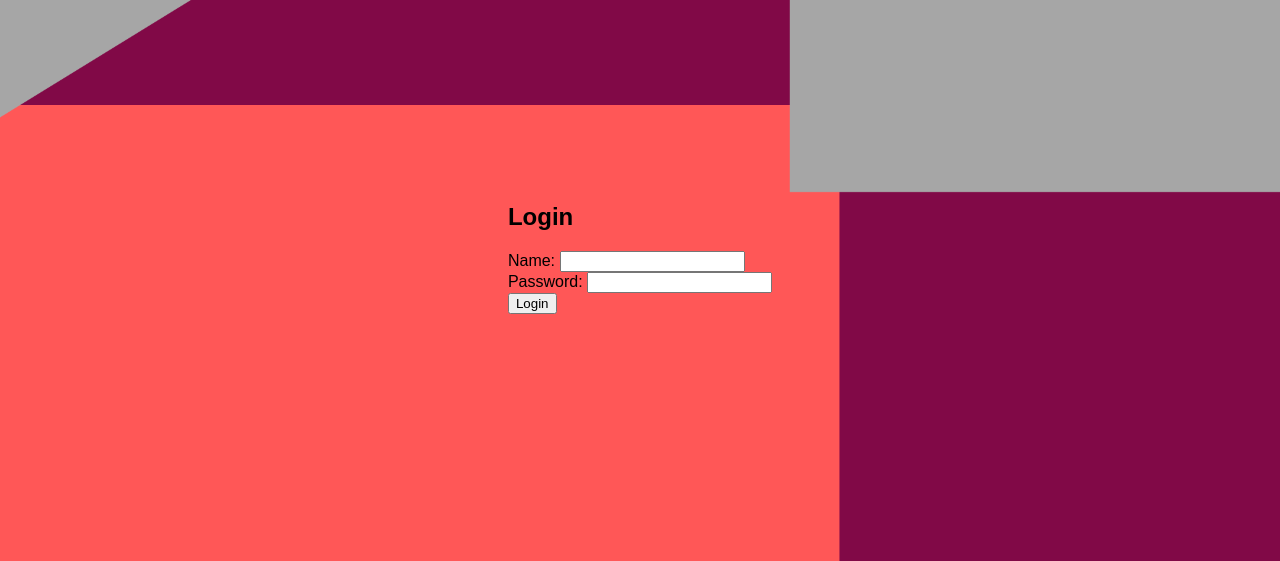
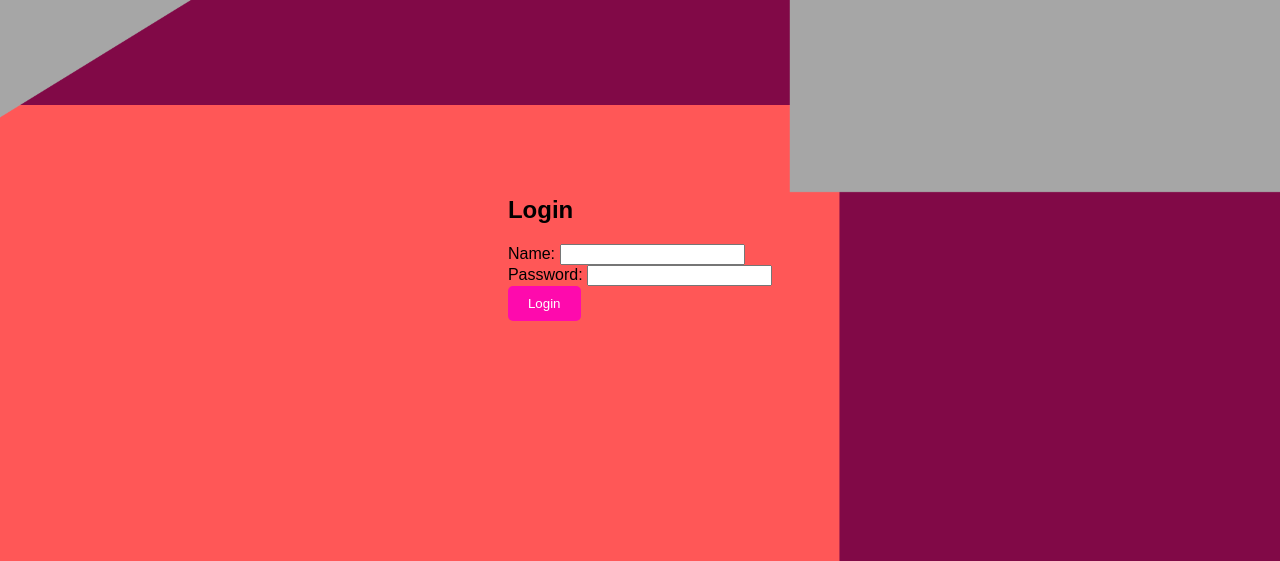
Before and after one commit to bollejoost/huisrooster, a Flask app: page /login in a window 1280 px wide. Shown: the part 131-692 px from the top of the page. Run offline with Flask 3, Linux system fonts and the light colour scheme; some libraries are stand-ins or nearby versions.

Commit message:
buttons gebeautified, wordt al erg ziek

```diff
--- a/static/styles.css
+++ b/static/styles.css
@@ -8,6 +8,22 @@ body {
     margin: 20px;
     padding: 0;
 }
+
+.custom-button {
+    background-color: #fe0aad;
+    color: #fff;
+    padding: 10px 20px;
+    border: none;
+    border-radius: 5px;
+    cursor: pointer;
+    transition: background-color 0.3s ease;
+}
+
+.custom-button:hover {
+    background-color: #ff8080;
+    /* Add other hover effects as needed */
+}
+
 
 .container {
     width: 80%;
--- a/templates/login.html
+++ b/templates/login.html
@@ -12,7 +12,7 @@
             <label for="password">Password:</label>
             <input type="password" id="password" name="password" required>
             <br>
-            <input type="submit" value="Login">
+            <input type="submit" value="Login" class="custom-button">
         </form>
     </div>
 {% endblock %}
```
Also changed, not shown: templates/dashboard.html (+9 -9 lines), 2 other files.
